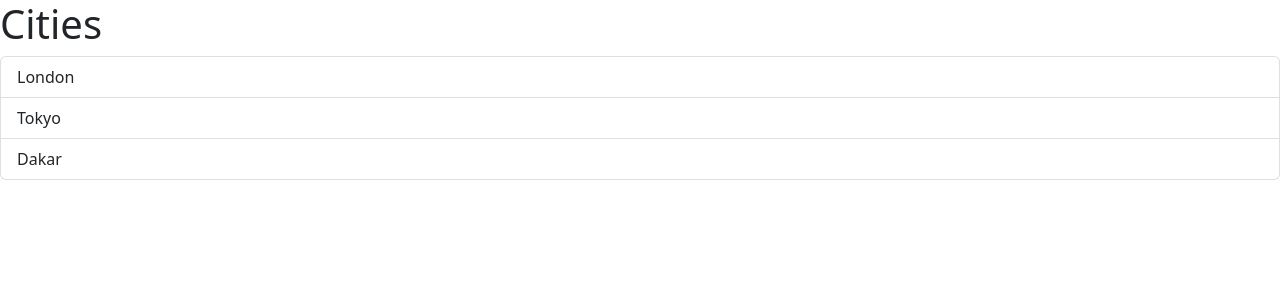
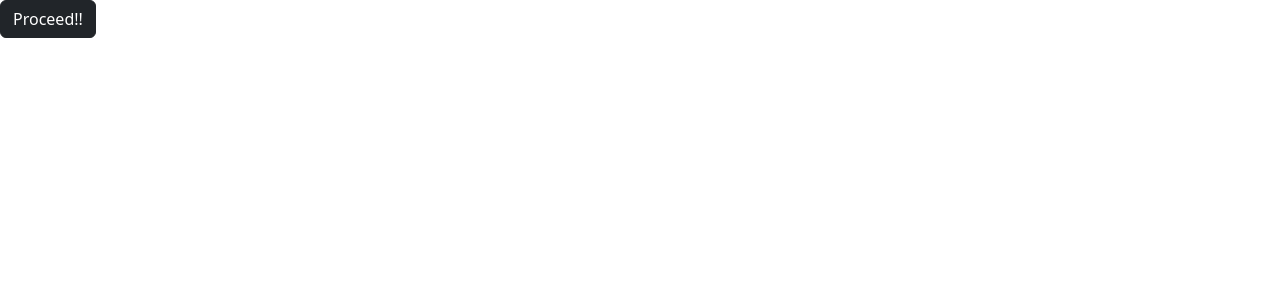
Before and after one commit to 2ND-eye1/reactApp, a React (Vite) app: page / in a window 1280 px wide. Shown: the top 300 px of the page. Built offline with nearby package versions, Linux system fonts and the light colour scheme.

Commit message:
commit changes

```diff
--- a/src/App.tsx
+++ b/src/App.tsx
@@ -1,10 +1,12 @@
-import ListGroups from "./components/ListGroups";
+// we want to notify when smtg chagnes in the listgroup componenet
+import { Buttons } from "./components/Buttons";
 
 function App() {
-  let items = ["London", "Tokyo", "Dakar"];
   return (
     <div>
-      <ListGroups items={items} heading="Cities" />
+      <Buttons onClick={() => console.log("Clicked!")} color="dark">
+        Proceed!!
+      </Buttons>
     </div>
   );
 }
--- a/src/Message.tsx
+++ b/src/Message.tsx
@@ -1,9 +1,8 @@
 // pascal casing
 function Message() {
-    const name = "ndeye";
+  const name = "ndeye";
 
-    return  <h1>Hello {name}</h1>;
+  return <h1>Hello {name}</h1>;
 }
 
-
 export default Message;
--- /dev/null
+++ b/src/components/Buttons.tsx
@@ -0,0 +1,23 @@
+interface Props {
+  children: string;
+  color?:
+    | "primary"
+    | "secondary"
+    | "success"
+    | "danger"
+    | "warning"
+    | "info"
+    | "light"
+    | "dark";
+
+  // handling the click func event
+  onClick: () => void;
+}
+
+export const Buttons = ({ children, onClick, color = "primary" }: Props) => {
+  return (
+    <button type="button" className={"btn btn-" + color} onClick={onClick}>
+      {children}
+    </button>
+  );
+};
--- a/src/components/ListGroups.tsx
+++ b/src/components/ListGroups.tsx
@@ -3,9 +3,11 @@ import { useState } from "react";
 interface Props {
   items: string[];
   heading: string;
+  // functionName: (varName: dataType) = > returnType;
+  onSelectItem: (item: string) => void;
 }
 // import { MouseEvent } from "react";
-function ListGroups({ items, heading }: Props) {
+function ListGroups({ items, heading, onSelectItem }: Props) {
   // this is local so it cannot be modified outside of the component
   // this means no item is selected.
   //Hook
@@ -34,6 +36,7 @@ function ListGroups({ items, heading }: Props) {
             key={item}
             onClick={() => {
               setSelectedIndex(index);
+              onSelectItem(item);
             }}
           >
             {item}
```
Also changed, not shown: src/components/Alert.tsx (added, +9 -0 lines).
